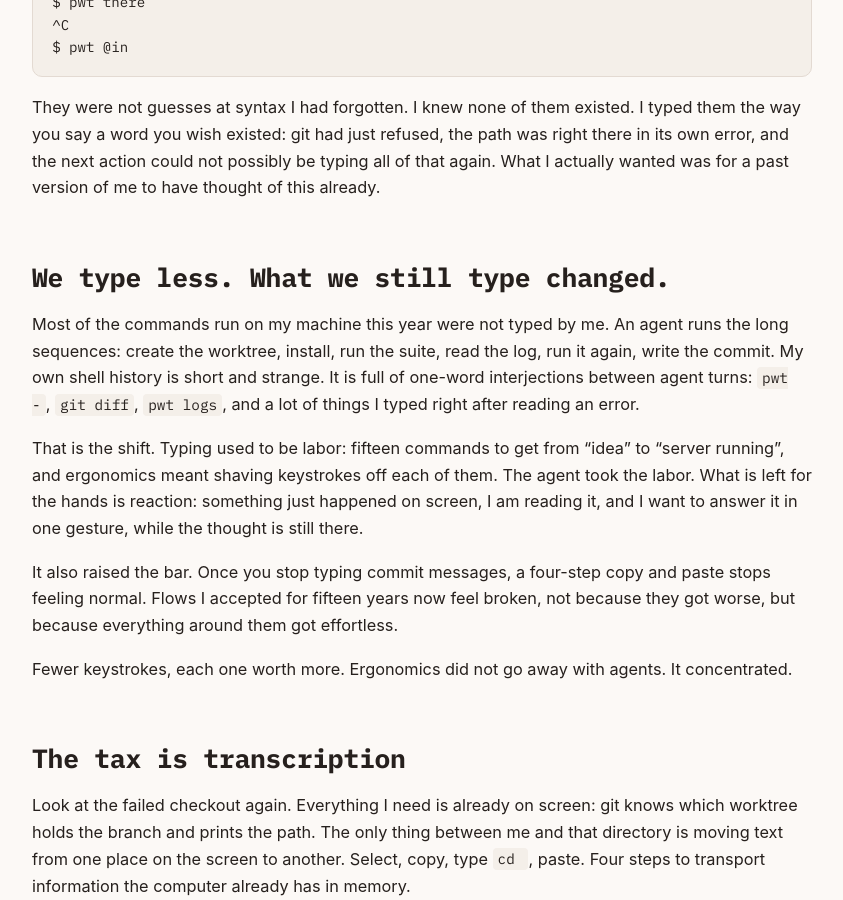
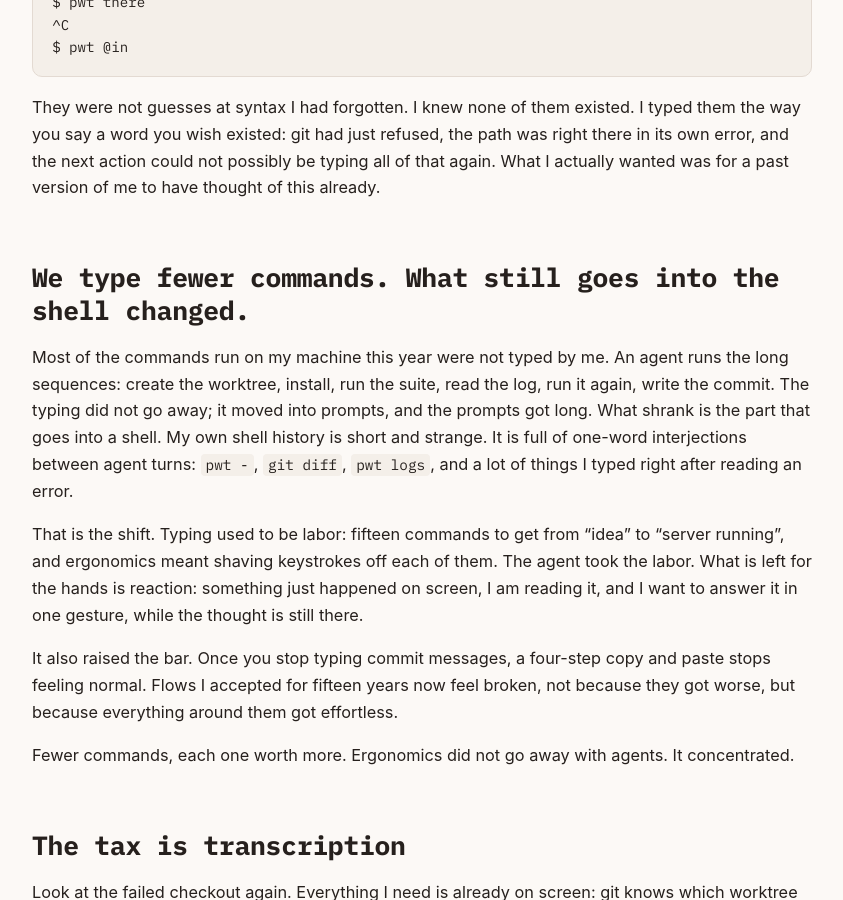
Before and after one commit to jonasporto/pwt, a Jekyll site: the page built from site/_posts/2026-09-30-is-cli-ergonomics-still-a-thing.md, in a window 1280 px wide and 900 px high, scrolled down 418 px. Shown: the whole window, without its empty margins (218-1061 px from the left). Built offline with Jekyll 4.4.1, drawn with Linux system fonts in a browser that asks for light colours.

Commit message:
Blog: fewer commands, not less typing; the prompts got longer

```diff
--- a/site/_posts/2026-09-30-is-cli-ergonomics-still-a-thing.md
+++ b/site/_posts/2026-09-30-is-cli-ergonomics-still-a-thing.md
@@ -1,6 +1,6 @@
 ---
 title: "Is CLI ergonomics still a thing?"
-description: "We type less than we did a year ago. What we still type is a reaction to something on screen, and that is where a CLI earns its keep."
+description: "We type fewer commands than a year ago; the prompts got longer. What still goes into a shell is a reaction to something on screen, and that is where a CLI earns its keep."
 featured: true
 tags: [cli, agents, worktrees]
 ---
@@ -23,12 +23,14 @@ just refused, the path was right there in its own error, and the next
 action could not possibly be typing all of that again. What I actually
 wanted was for a past version of me to have thought of this already.
 
-## We type less. What we still type changed.
+## We type fewer commands. What still goes into the shell changed.
 
 Most of the commands run on my machine this year were not typed by me. An
 agent runs the long sequences: create the worktree, install, run the suite,
-read the log, run it again, write the commit. My own shell history is short
-and strange. It is full of one-word interjections between agent turns:
+read the log, run it again, write the commit. The typing did not go away;
+it moved into prompts, and the prompts got long. What shrank is the part
+that goes into a shell. My own shell history is short and strange. It is
+full of one-word interjections between agent turns:
 `pwt -`, `git diff`, `pwt logs`, and a lot of things I typed right after
 reading an error.
 
@@ -43,7 +45,7 @@ copy and paste stops feeling normal. Flows I accepted for fifteen years now
 feel broken, not because they got worse, but because everything around them
 got effortless.
 
-Fewer keystrokes, each one worth more. Ergonomics did not go away with
+Fewer commands, each one worth more. Ergonomics did not go away with
 agents. It concentrated.
 
 ## The tax is transcription
```
